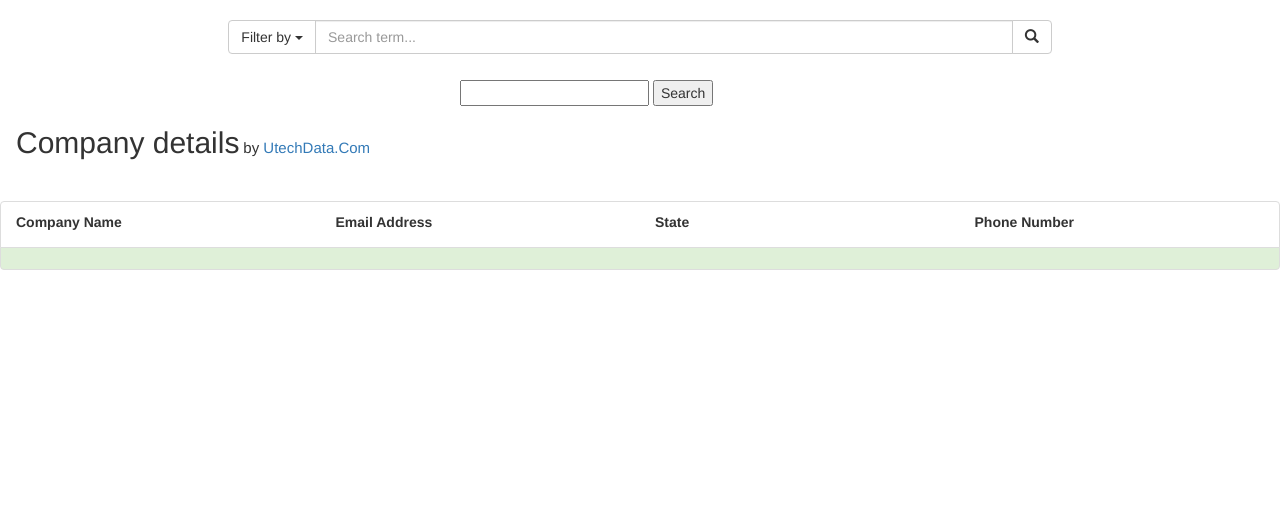
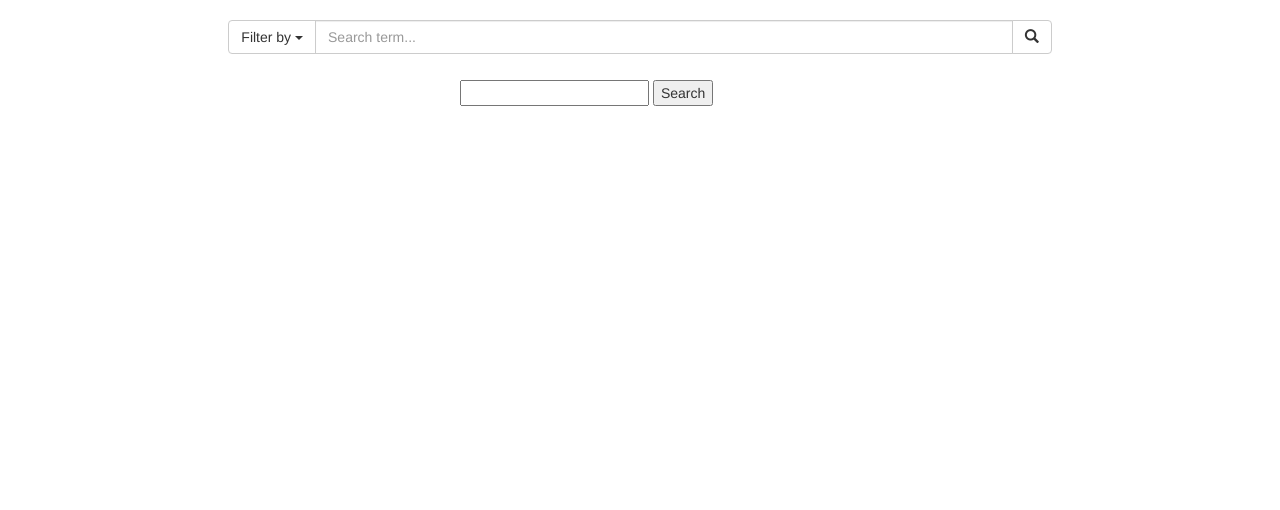
Before and after one commit to constantine77/smartdata, a Django app: page /elastic/home/ in a window 1280 px wide. Shown: the part 71-581 px from the top of the page. Run offline with Django 3.2, Linux system fonts and the light colour scheme; data that the repository does not hold is empty; some libraries are stand-ins or nearby versions.

Commit message:
add some urls as reference

```diff
--- a/elastic/search.py
+++ b/elastic/search.py
@@ -14,9 +14,11 @@ client = connections.Elasticsearch(["http://localhost:9200/"])
 #Response object allows you access to any key from the response dictionary via attribute access
 
 '''
-LIBRARY EXAMPLES:
+LIBRARIES AND EXAMPLES:
 https://grimoirelab.gitbooks.io/tutorial/content/python/elasticsearch-dsl.html
 http://elasticsearch-dsl.readthedocs.io/en/latest/search_dsl.html
+https://github.com/elastic/elasticsearch-dsl-py
+https://www.freshconsulting.com/how-to-create-a-fuzzy-search-as-you-type-feature-with-elasticsearch-and-django/
 '''
 
 #Search return response dictionary with all data from ES
@@ -26,9 +28,11 @@ def search_nested_dict(company_name):
     search_result = response.to_dict()
     return search_result
 #Search return response dictionary with specific values
+
+
 def search(company_name):
     search_result = dict()
-    request = Search().using(client).filter("match", COMPANY_NAME=company_name)
+    request = Search().using(client).query("match", COMPANY_NAME=company_name)
     response = request.execute()
     for hit in response:
         if 'meta.id' in hit:
--- a/templates/index_test.html
+++ b/templates/index_test.html
@@ -88,44 +88,6 @@
     </div>
 </div>
 
-        <div class="alert alert-dark" role="alert">
-            <span style="font-size:30px;">Company details</span> <span style="font-size:15px;">by <a href="http://UtechData.Com" target="_blank">UtechData.Com</a></span>
-        </div>
-
-        <div class="list-group">
-            <div class="list-group-item list-group-item-primary">
-                <div class="row">
-                    <div class="col-md-3">
-                        <label>Company Name</label>
-                    </div>
-                    <div class="col-md-3">
-                        <label>Email Address</label>
-                    </div>
-                    <div class="col-md-3">
-                        <label>State</label>
-                    </div>
-                    <div class="col-md-3">
-                        <label>Phone Number</label>
-                    </div>
-                </div>
-            </div>
-            <div class="list-group-item list-group-item-{% if coin.percent_change_1h.0 == '-'%}danger{% else %}success{% endif %}">
-                <div class="row">
-                    <div class="col-md-3">
-                        {{ company_name }}
-                    </div>
-                    <div class="col-md-3">
-                        {{email_address}}
-                    </div>
-                    <div class="col-md-3">
-                        {{state}}
-                    </div>
-                    <div class="col-md-3">
-                        {{phone_number}}
-                    </div>
-                </div>
-            </div>
-        </div>
 
 
     <!-- Page Footer-->
```
